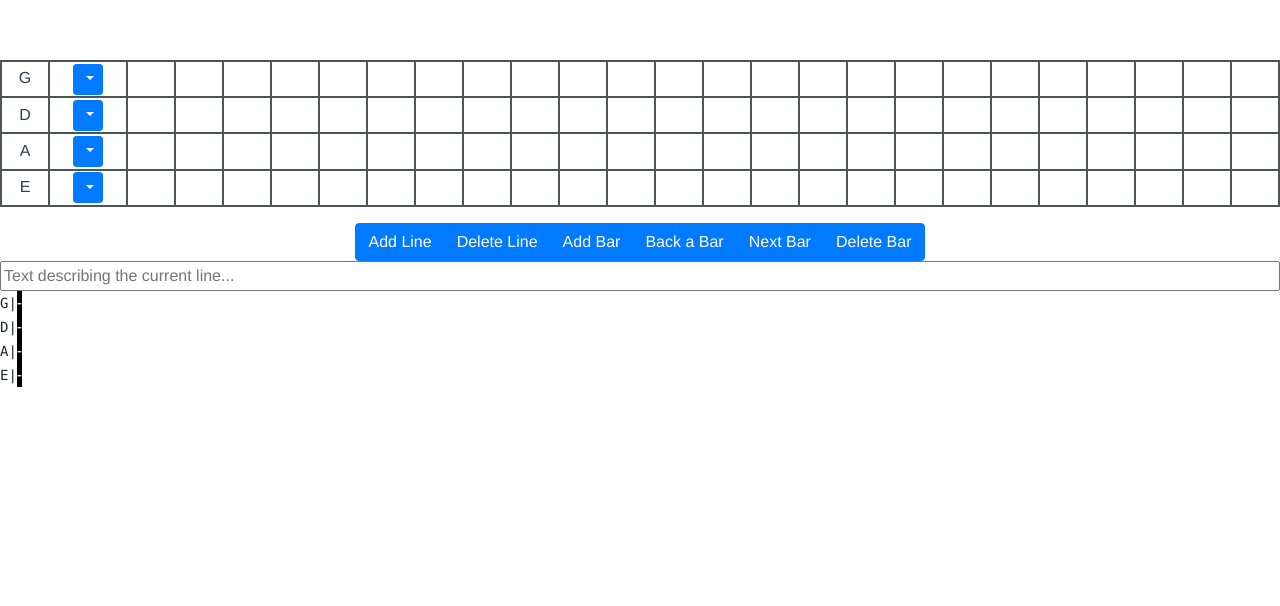
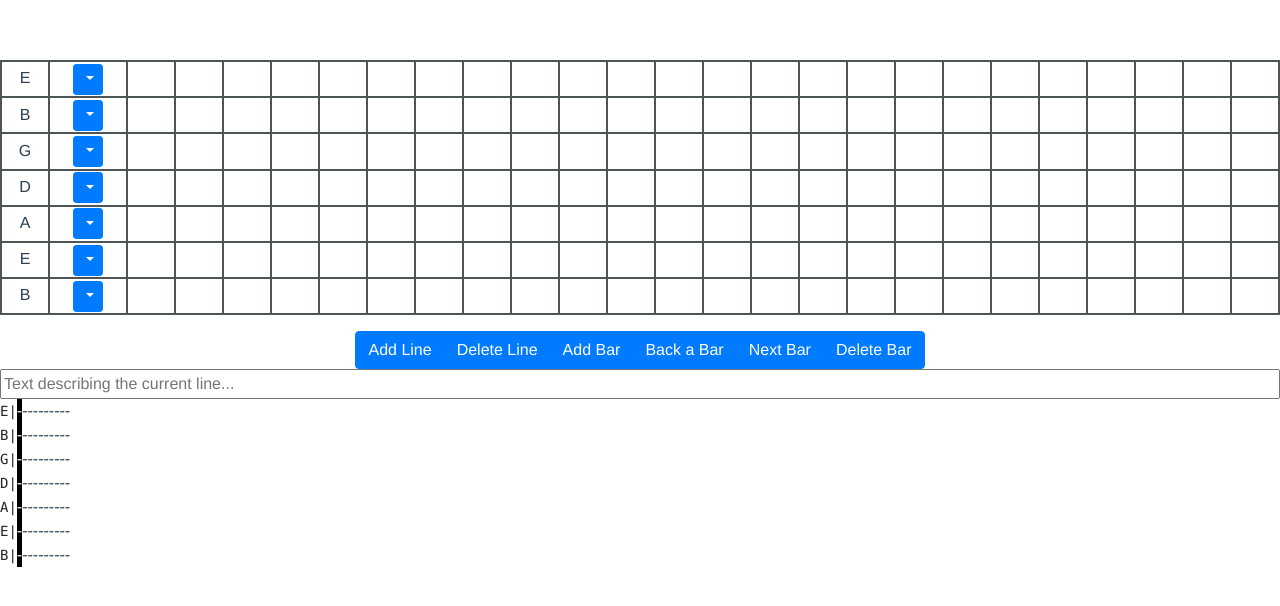
Before and after one commit to n8all3n/tabscribe, a Vue app: page / in a window 1280 px wide. Shown: the top 606 px of the page. Built offline with nearby package versions, Linux system fonts and the light colour scheme.

Commit message:
Code so that a dynamic number of string can be added.  Defaulted x number of bars for a new line.

```diff
--- a/src/components/Tabscribe.vue
+++ b/src/components/Tabscribe.vue
@@ -38,8 +38,6 @@
                 <button type="button" class="btn btn-primary" v-on:click="deleteBar();">Delete Bar</button>
             </div>
         </div>
-
-
         <div class="notation-groups">
             <div class="notation-container" v-for="(currentLine, lineIndex) in lines.length" v-bind:key="lineIndex">
                 <div>
@@ -78,14 +76,15 @@ export default {
   },
   data() {
       return {
-          stringCount: 4,
+          stringCount: 7,
           fretCount: 24,
           stringTuning: [],
           hoverBar: null,
           activeBar: 0,
           activeLine: 0,
           lines:[],
-          lineText: []
+          lineText: [],
+          defaultBarCount: 10
       }
   },
   components: {
@@ -96,23 +95,34 @@ export default {
     if (this.stringCount === 7) {
     this.stringTuning = ["E", "B", "G", "D", "A", "E", "B"];
     } else if (this.stringCount == 6) {
-    this.stringTuning = ["E", "A", "D", "G", "B", "E"];
+    this.stringTuning = ["E", "B", "G", "D", "A", "E"];
     } else if (this.stringCount === 4) {
         this.stringTuning = ["G", "D", "A", "E"];
     }
 
     this.lines[0] = [];
 
-    this.lines[0].push(['-','-','-','-']);
+    for (var i = 0; i < this.defaultBarCount; i++) {
+        this.lines[0].push(this.createDefaultBar());
+    }
 
     this.lineText.push('');
   },
   methods: {
+    createDefaultBar() {
+        var barArray = [];
+        for (var i = 0; i < this.stringCount; i++) {
+            barArray.push('-');
+        }
+
+        return barArray;
+    },
     addNewLine: function() {
-        var newBar = ['-','-','-','-'];
-
+        var newBar = this.createDefaultBar();
         var newArray = [];
-        newArray[0] = newBar;
+        for (var i = 0; i < this.defaultBarCount; i++) {
+            newArray.push(this.createDefaultBar());
+        }
 
         var nextIndex = this.lines.length;
 
@@ -196,12 +206,7 @@ export default {
         this.activeBar = nextActiveBar;
       },
       addNewBar: function() {
-        var newBar = [];
-        // add an array with the number of strings with dashes
-        for(var i = 0; i < this.stringCount; i++) {
-            newBar.push('-');
-        }
-
+        var newBar = this.createDefaultBar();
         var nextish = this.lines[this.activeLine];
         nextish.push(newBar);
 
```
